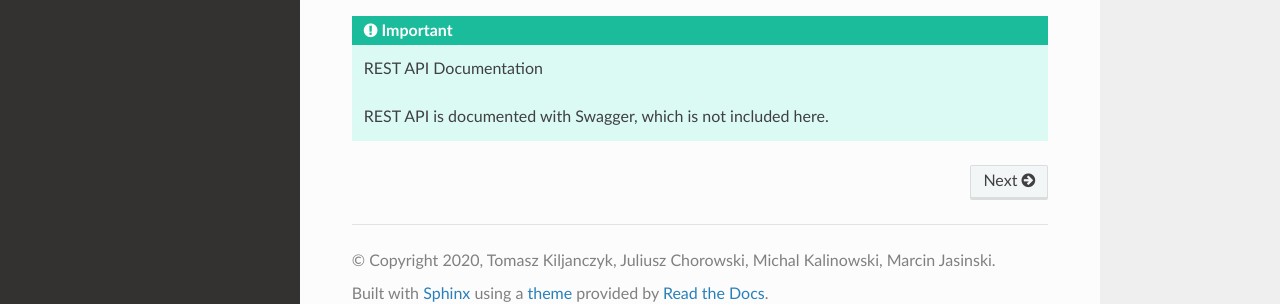
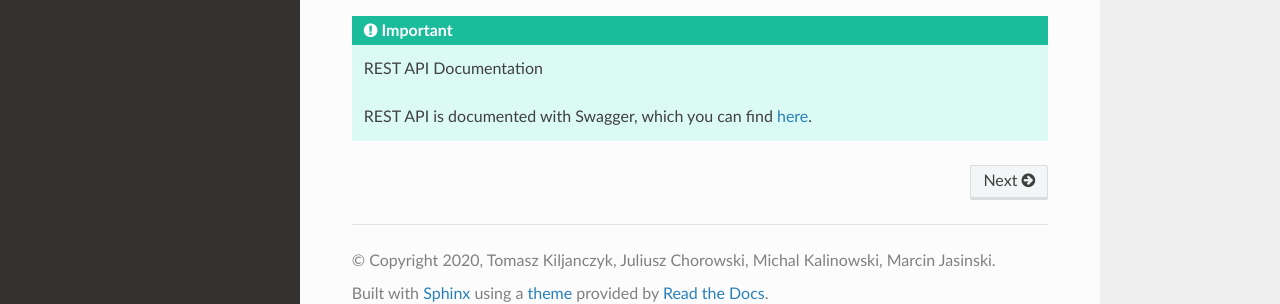
Before and after one commit to KalinZeglarz/PUT-DB-ICD-Reader, a Sphinx documentation site: the page built from docs/source/index.rst, in a window 1280 px wide. Shown: the part 588-892 px from the top of the page. Built offline with Sphinx 7.4.7 and the Read the Docs theme 2.0.0, drawn with Linux system fonts in a browser that asks for light colours.

Commit message:
Updated docs with Swagger link

```diff
--- a/docs/source/index.rst
+++ b/docs/source/index.rst
@@ -14,4 +14,4 @@ mapped diseases.
 
 .. important:: REST API Documentation
 
-   REST API is documented with Swagger, which is not included here.
+   REST API is documented with Swagger, which you can find `here <https://gunock.github.io/icd-mapper-docs/swagger>`_.
```
